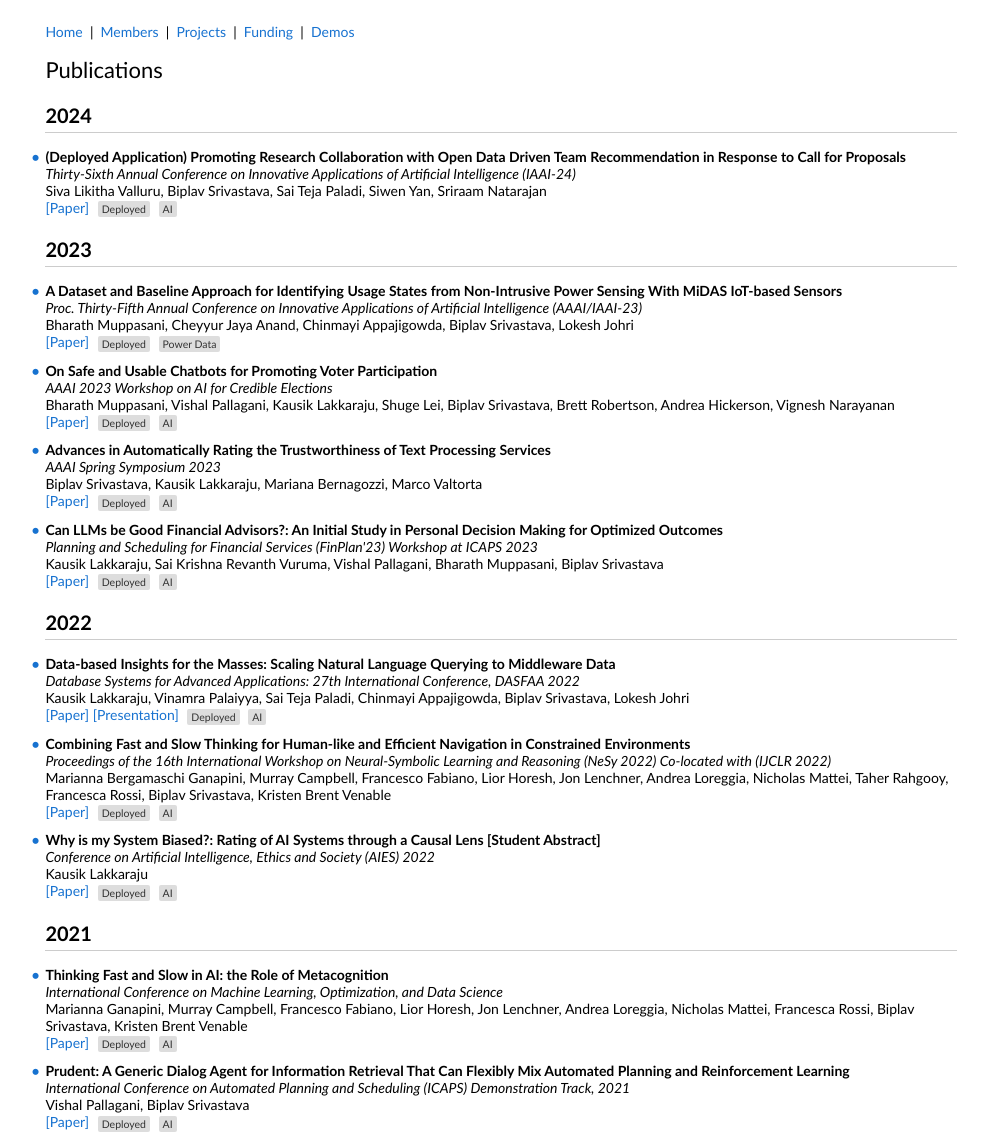
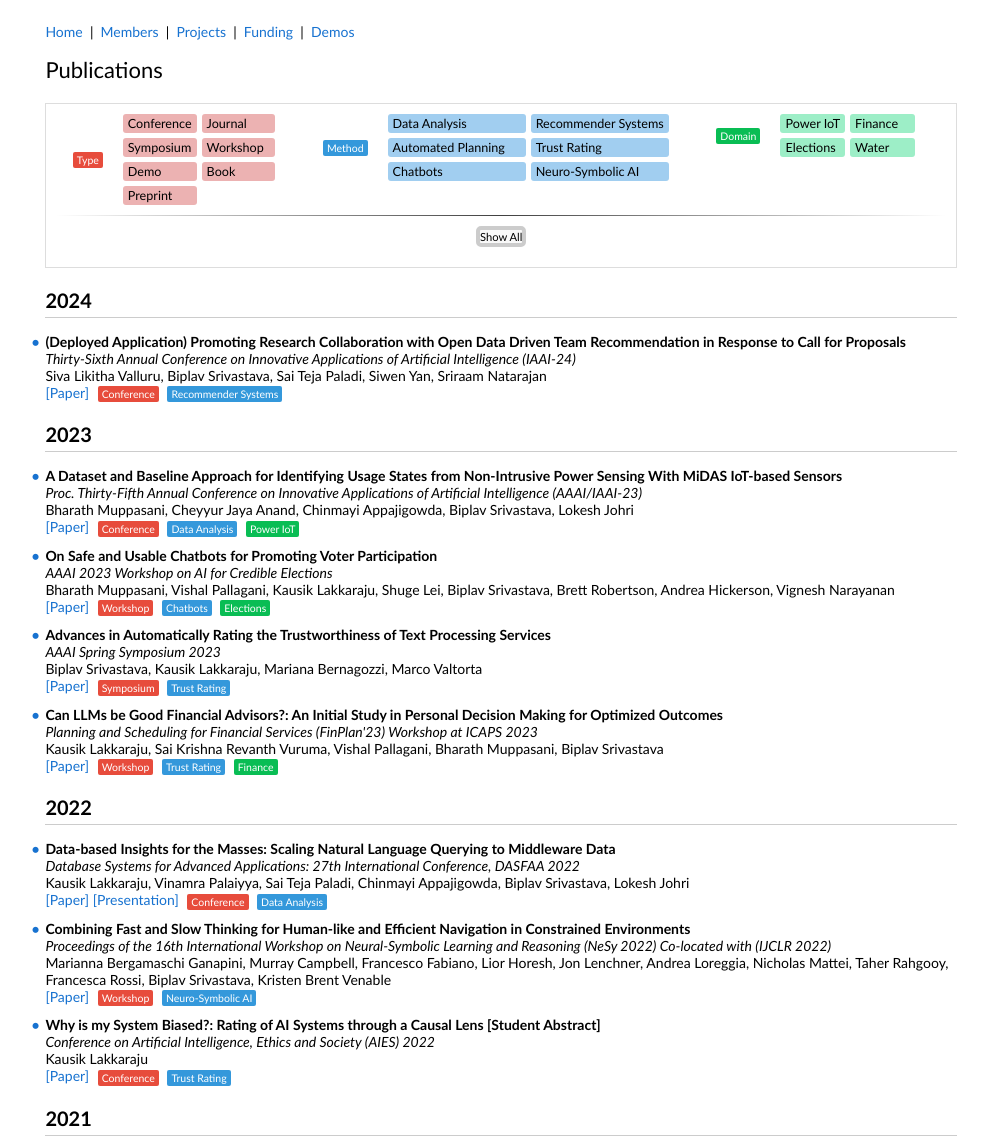
Before and after one commit to ai4society/ai4society-new, a plain HTML site: page publications/index.html in a window 1280 px wide. Shown: the top 1139 px of the page, without its empty margins (150-1138 px from the left). Drawn offline with Linux system fonts and the light colour scheme.

Commit message:
Update index.html

```diff
--- a/publications/index.html
+++ b/publications/index.html
@@ -30,8 +30,49 @@
             <tr style="padding:0px">
                 <td style="padding-left:2.5%;width:63%;vertical-align:middle">
 
-                <heading>Publications</heading>
-                <!-- <td style="padding:20px;width:100%;vertical-align:middle"></td> -->
+               <heading>Publications</heading>
+
+                <div class="legend">
+                    <div class="legend-item">
+                        <span class="tag tag-type">Type</span>
+                        <div class="sub-topics">
+                            <p>Conference</p>
+                            <p>Journal</p>
+                            <p>Symposium</p>
+                            <p>Workshop</p>
+                            <p>Demo</p>
+                            <p>Book</p>
+                            <p>Preprint</p>
+                        </div>
+                    </div>
+                    <div class="legend-item">
+                        <span class="tag tag-method">Method</span>
+                        <div class="sub-topics">
+                            <p>Data Analysis</p>
+                            <p>Recommender Systems</p>
+                            <p>Automated Planning</p>
+                            <p>Trust Rating</p>
+                            <p>Chatbots</p>
+                            <p>Neuro-Symbolic AI</p>
+                        </div>
+                    </div>
+                    <div class="legend-item">
+                        <span class="tag tag-domain">Domain</span>
+                        <div class="sub-topics">
+                            <p>Power IoT</p>
+                            <p>Finance</p>
+                            <p>Elections</p>
+                            <p>Water</p>
+                        </div>
+                    </div>
+                     <!-- Horizontal line inside the legend box -->
+                    <hr class="legend-divider" />
+
+                    <!-- Show All button under the subcategories -->
+                    <div class="legend-item reset-item">
+                        <span class="reset-filters">Show All</span>
+                    </div>
+                </div>
 
                 <section class="papers-by-year">
 
@@ -41,8 +82,8 @@
                             <i>Thirty-Sixth Annual Conference on Innovative Applications of Artificial Intelligence (IAAI-24)</i><br>
                             Siva Likitha Valluru, Biplav Srivastava, Sai Teja Paladi, Siwen Yan, Sriraam Natarajan<br>
                             <a href='https://arxiv.org/abs/2309.09404' target="_blank">[Paper]</a>
-                            <span class="tag tag-deployed">Deployed</span>
-                            <span class="tag tag-ai">AI</span>
+                            <span class="tag tag-type">Conference</span>
+                            <span class="tag tag-method">Recommender Systems</span>
                             <br>
                     </ul>
 
@@ -52,32 +93,35 @@
                             <i>Proc. Thirty-Fifth Annual Conference on Innovative Applications of Artificial Intelligence (AAAI/IAAI-23)</i><br>
                             Bharath Muppasani, Cheyyur Jaya Anand, Chinmayi Appajigowda, Biplav Srivastava, Lokesh Johri<br>
                             <a href='https://arxiv.org/pdf/2209.00987.pdf' target="_blank">[Paper]</a>
-                            <span class="tag tag-deployed">Deployed</span>
-                            <span class="tag tag-power">Power Data</span>
+                            <span class="tag tag-type">Conference</span>
+                            <span class="tag tag-method">Data Analysis</span>
+                            <span class="tag tag-domain">Power IoT</span>
                             <br>
 
                         <li><b>On Safe and Usable Chatbots for Promoting Voter Participation</b><br>
                             <i>AAAI 2023 Workshop on AI for Credible Elections</i><br>
                             Bharath Muppasani, Vishal Pallagani, Kausik Lakkaraju, Shuge Lei, Biplav Srivastava, Brett Robertson, Andrea Hickerson, Vignesh Narayanan<br>
                             <a href='https://arxiv.org/pdf/2212.11219.pdf' target="_blank">[Paper]</a>
-                            <span class="tag tag-deployed">Deployed</span>
-                            <span class="tag tag-ai">AI</span>
+                            <span class="tag tag-type">Workshop</span>
+                            <span class="tag tag-method">Chatbots</span>
+                            <span class="tag tag-domain">Elections</span>
                             <br>
 
                         <li><b>Advances in Automatically Rating the Trustworthiness of Text Processing Services</b><br>
                             <i>AAAI Spring Symposium 2023</i><br>
                             Biplav Srivastava, Kausik Lakkaraju, Mariana Bernagozzi, Marco Valtorta<br>
                             <a href='https://arxiv.org/pdf/2302.09079.pdf' target="_blank">[Paper]</a>
-                            <span class="tag tag-deployed">Deployed</span>
-                            <span class="tag tag-ai">AI</span>
+                            <span class="tag tag-type">Symposium</span>
+                            <span class="tag tag-method">Trust Rating</span>
                             <br>
 
                         <li><b>Can LLMs be Good Financial Advisors?: An Initial Study in Personal Decision Making for Optimized Outcomes</b><br>
                             <i>Planning and Scheduling for Financial Services (FinPlan'23) Workshop at ICAPS 2023</i><br>
                             Kausik Lakkaraju, Sai Krishna Revanth Vuruma, Vishal Pallagani, Bharath Muppasani, Biplav Srivastava<br>
                             <a href='https://arxiv.org/abs/2307.07422' target="_blank">[Paper]</a>
-                            <span class="tag tag-deployed">Deployed</span>
-                            <span class="tag tag-ai">AI</span>
+                            <span class="tag tag-type">Workshop</span>
+                            <span class="tag tag-method">Trust Rating</span>
+                            <span class="tag tag-domain">Finance</span>
                             <br>
                     </ul>
 
@@ -88,24 +132,24 @@
                             Kausik Lakkaraju, Vinamra Palaiyya, Sai Teja Paladi, Chinmayi Appajigowda, Biplav Srivastava, Lokesh Johri<br>
                             <a href='https://dl.acm.org/doi/abs/10.1007/978-3-031-00129-1_49' target="_blank">[Paper]</a>
                             <a href='https://vimeo.com/651270271' target="_blank">[Presentation]</a>
-                            <span class="tag tag-deployed">Deployed</span>
-                            <span class="tag tag-ai">AI</span>
+                            <span class="tag tag-type">Conference</span>
+                            <span class="tag tag-method">Data Analysis</span>
                             <br>
 
                         <li><b>Combining Fast and Slow Thinking for Human-like and Efficient Navigation in Constrained Environments</b><br>
                             <i>Proceedings of the 16th International Workshop on Neural-Symbolic Learning and Reasoning (NeSy 2022) Co-located with (IJCLR 2022)</i><br>
                             Marianna Bergamaschi Ganapini, Murray Campbell, Francesco Fabiano, Lior Horesh, Jon Lenchner, Andrea Loreggia, Nicholas Mattei, Taher Rahgooy, Francesca Rossi, Biplav Srivastava, Kristen Brent Venable<br>
                             <a href='https://ceur-ws.org/Vol-3212/paper12.pdf' target="_blank">[Paper]</a>
-                            <span class="tag tag-deployed">Deployed</span>
-                            <span class="tag tag-ai">AI</span>
+                            <span class="tag tag-type">Workshop</span>
+                            <span class="tag tag-method">Neuro-Symbolic AI</span>
                             <br>
 
                         <li><b>Why is my System Biased?: Rating of AI Systems through a Causal Lens [Student Abstract]</b><br>
                             <i>Conference on Artificial Intelligence, Ethics and Society (AIES) 2022</i><br>
                             Kausik Lakkaraju<br>
                             <a href='https://dl.acm.org/doi/10.1145/3514094.3539556' target="_blank">[Paper]</a>
-                            <span class="tag tag-deployed">Deployed</span>
-                            <span class="tag tag-ai">AI</span>
+                            <span class="tag tag-type">Conference</span>
+                            <span class="tag tag-method">Trust Rating</span>
                             <br>
                     </ul>
 
@@ -115,16 +159,17 @@
                             <i>International Conference on Machine Learning, Optimization, and Data Science</i><br>
                             Marianna Ganapini, Murray Campbell, Francesco Fabiano, Lior Horesh, Jon Lenchner, Andrea Loreggia, Nicholas Mattei, Francesca Rossi, Biplav Srivastava, Kristen Brent Venable<br>
                             <a href='https://icaps21.icaps-conference.org/demos/demos/381.pdf' target="_blank">[Paper]</a>
-                            <span class="tag tag-deployed">Deployed</span>
-                            <span class="tag tag-ai">AI</span>
+                            <span class="tag tag-type">Conference</span>
+                            <span class="tag tag-method">Neuro-Symbolic AI</span>
                             <br>
 
                         <li><b>Prudent: A Generic Dialog Agent for Information Retrieval That Can Flexibly Mix Automated Planning and Reinforcement Learning</b><br>
                             <i>International Conference on Automated Planning and Scheduling (ICAPS) Demonstration Track, 2021</i><br>
                             Vishal Pallagani, Biplav Srivastava<br>
                             <a href='https://icaps21.icaps-conference.org/demos/demos/381.pdf' target="_blank">[Paper]</a>
-                            <span class="tag tag-deployed">Deployed</span>
-                            <span class="tag tag-ai">AI</span>
+                            <span class="tag tag-type">Demo</span>
+                            <span class="tag tag-method">Automated Planning</span>
+                            <span class="tag tag-method">Chatbots</span>
                             <br>
                     </ul>
 
```
